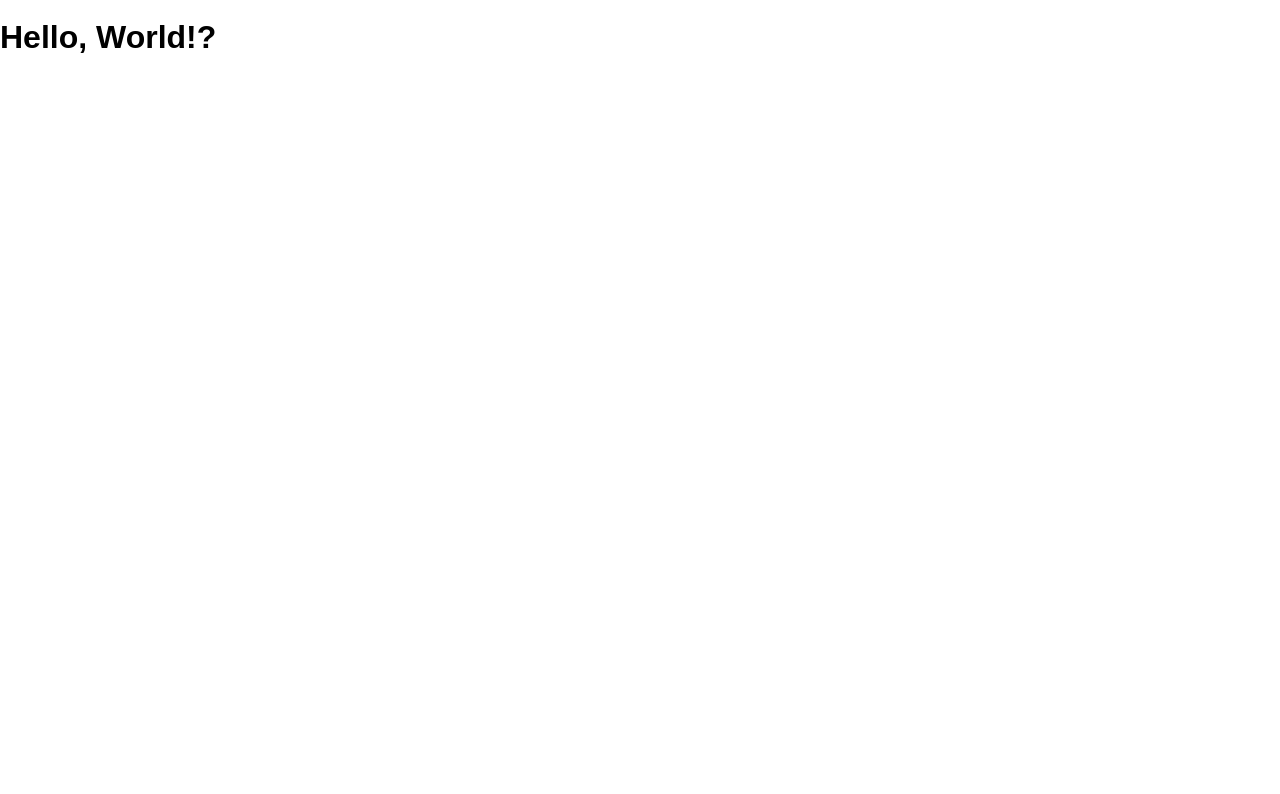
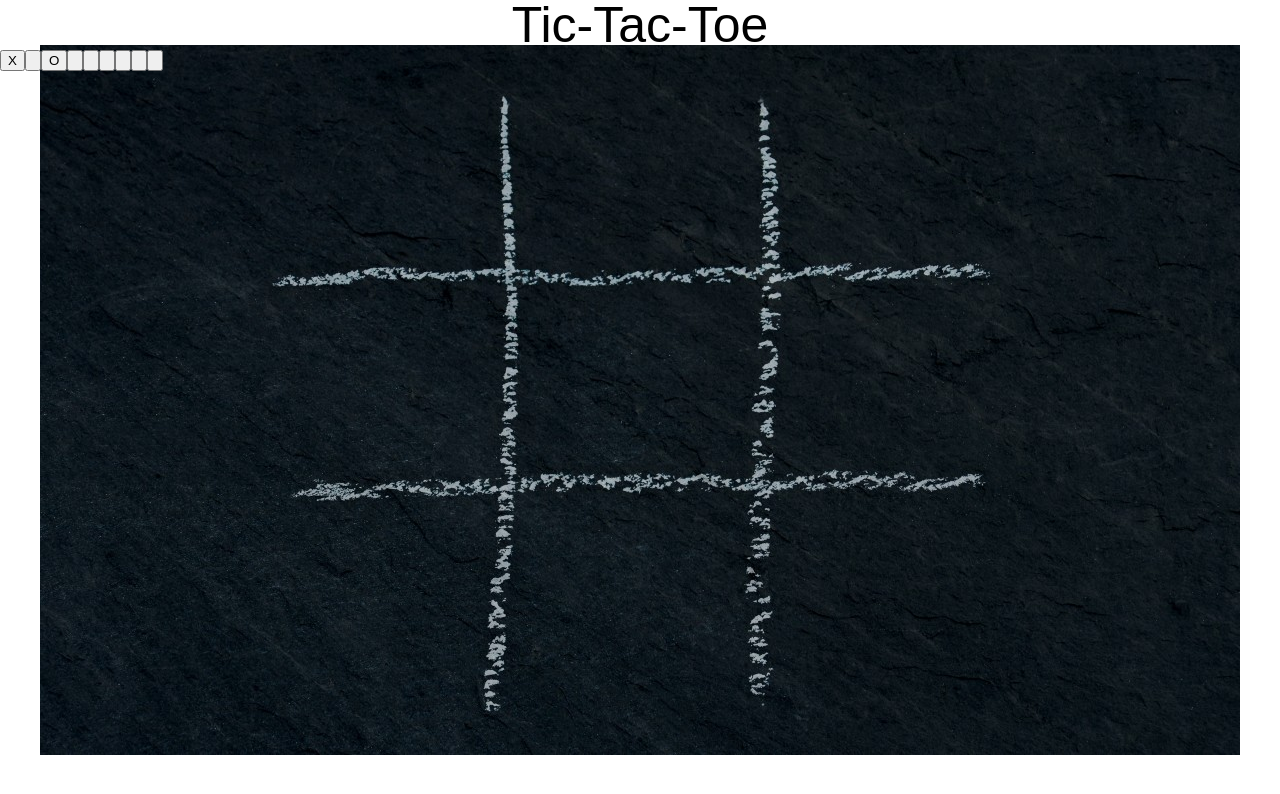
Before and after one commit to geekboyisonnow/tic-tac-toe, a website: page public/index.html in a window 1280 px wide. Drawn offline with Linux system fonts and the light colour scheme.

Commit message:
first draft tic tac toe

```diff
--- a/public/index.html
+++ b/public/index.html
@@ -1,13 +1,21 @@
 <!DOCTYPE html>
 <html>
   <head lang="en">
-    <meta charset="UTF-8">
-    <meta name="viewport" content="width=device-width, initial-scale=1">
+    <meta charset="UTF-8" />
+    <meta name="viewport" content="width=device-width, initial-scale=1" />
     <title>Tic Tac Toe</title>
-    <link rel="stylesheet" href="/screen.css">
+    <link rel="stylesheet" href="/screen.css" />
   </head>
+
+  <header>Tic-Tac-Toe</header>
   <body>
-    <h1>Hello, World!</h1>
+    <div class="buttons">
+      <button class="1">X</button> <button class="2"></button>
+      <button class="3">O</button> <button class="4"></button>
+      <button class="5"></button> <button class="6"></button>
+      <button class="7"></button> <button class="8"></button>
+      <button class="9"></button>
+    </div>
     <script src="/main.js" charset="utf-8"></script>
   </body>
 </html>
--- a/public/main.js
+++ b/public/main.js
@@ -1,5 +1,50 @@
+// Tic Tac Toe
+
+// -Create board, made up of a 3 x 3 grid of equally sized squares (three rows of three squares)
+// -Classify each square 1 through 9 from top left to bottom right
+// -Create player 1
+// 	-assign player one to ‘X’
+// 	-player one goes first
+// -Create player 2
+// 	-assign player 2 to ‘O’
+// 	-player 2 goes second
+// -Player 1 takes a turn and selects one of the empty squares 1-9
+//         - if the square the user chose already has an X or an O, reject the choice
+// 	-screen displays ‘X’ in selected square
+// 	-remember which square has been selected
+// -Player 2 takes a turn and selects one of any other open squares
+// 	-screen displays ‘O’ in selected square
+// 	-remember which square has been selected
+// -the players alternate turns until a player has 3 squares selected in a row -
+// -If Player 1 has three in a row selected…
+//         -square 1 and the square 2 and the square 3 are all X, Display Player 1 Wins!
+//         - square 4 and the square 5 and the square 6 are all X, Display Player 1 Wins!
+// 	- square 7 and the square 8 and the square 9 are all X, Display Player 1 Wins!
+
+// 	-square 1 and the square 4 and the square 7 are all X, Display Player 1 Wins!
+//         - square 2 and the square 5 and the square 8 are all X, Display Player 1 Wins!
+// 	- square 3 and the square 6 and the square 9 are all X, Display Player 1 Wins!
+
+//         - square 1 and the square 5 and the square 9 are all X, Display Player 1 Wins!
+// 	- square 3 and the square 5 and the square 7 are all X, Display Player 1 Wins!
+
+// -If Player 2 has three in a row selected…
+// 	- square 1 and the square 2 and the square 3 are all O, Display Player 2 Wins!
+//         - square 4 and the square 5 and the square 6 are all O, Display Player 2 Wins!
+// 	- square 7 and the square 8 and the square 9 are all O, Display Player 2 Wins!
+
+// 	-square 1 and the square 4 and the square 7 are all O, Display Player 2 Wins!
+//         - square 2 and the square 5 and the square 8 are all O, Display Player 2 Wins!
+// 	- square 3 and the square 6 and the square 9 are all O, Display Player 2 Wins!
+
+//         - square 1 and the square 5 and the square 9 are all O, Display Player 2 Wins!
+// 	- square 3 and the square 5 and the square 7 are all O, Display Player 2 Wins!
+
+// -If every square has been selected and no player has 3 in a row, then display its a tie!
+// - Restart Game button at the bottom
+
 const main = () => {
-  document.querySelector('h1').textContent += '?'
+  //document.querySelector('h1').textContent += '?'
 }
 
 document.addEventListener('DOMContentLoaded', main)
--- a/public/screen.css
+++ b/public/screen.css
@@ -2,8 +2,20 @@ html {
   height: 100%;
 }
 
+header {
+  text-align: center;
+  font-size: 50px;
+}
+
 body {
   margin: 0;
-  min-height: 100%;
+  padding: 0;
   font: 16px / 1 sans-serif;
+  background-image: url(images/chalk.jpg);
+  background-repeat: no-repeat;
+  background-position: center;
 }
+
+.buttons {
+  display: flex;
+}
```
Also changed, not shown: public/images/chalk.jpg (added).
